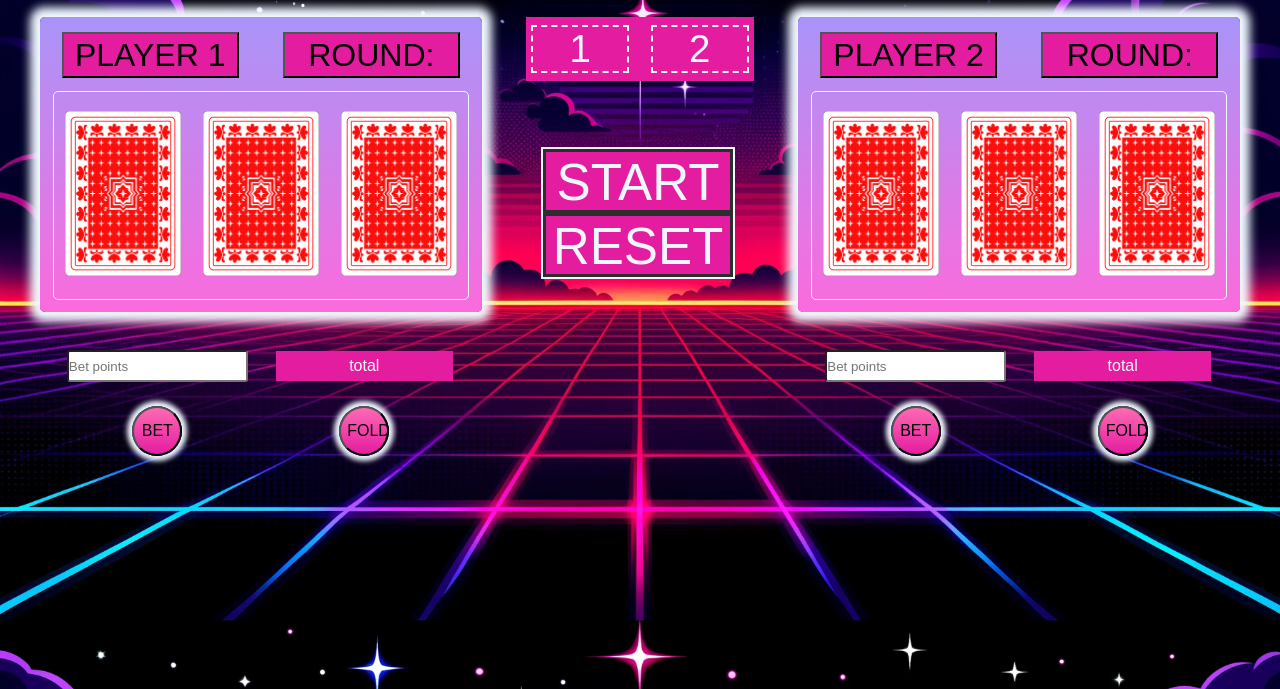
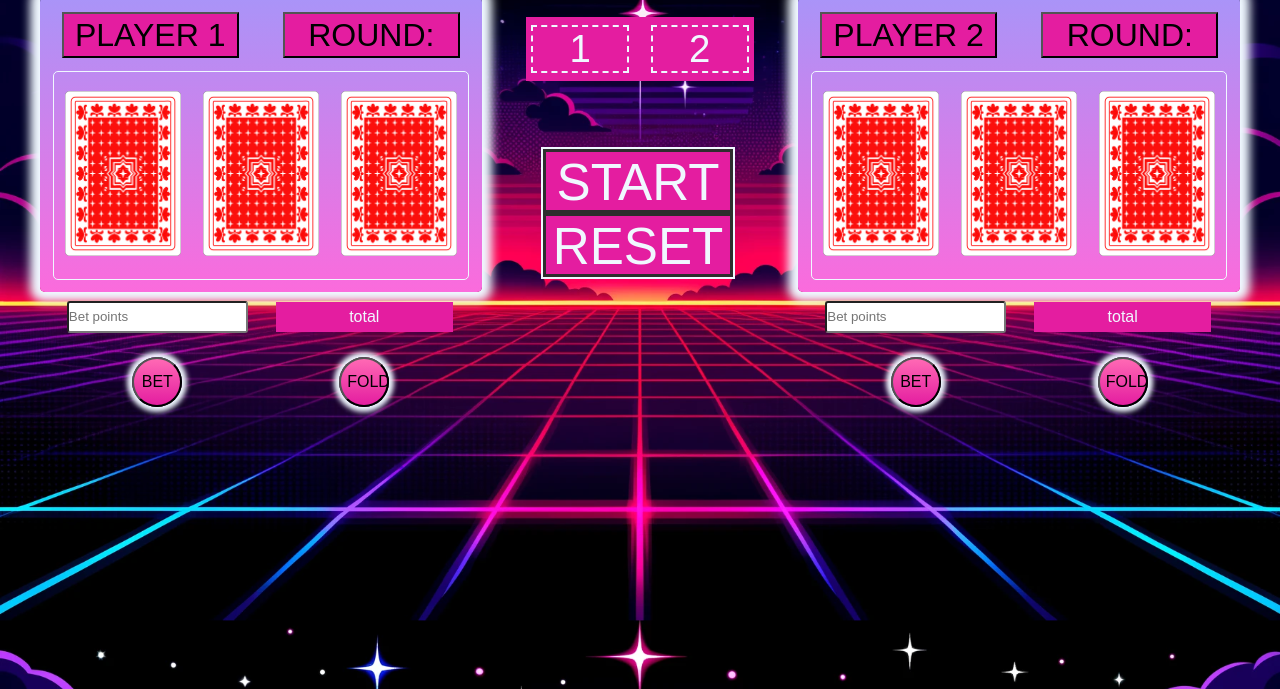
Before and after one commit to lioness0826/javascript-project, a plain HTML site: page index.html in a window 1280 px wide. Shown: the part 111-800 px from the top of the page. Drawn offline with Linux system fonts and the light colour scheme; a web font is replaced by a local one.

Commit message:
change layout

```diff
--- a/index.html
+++ b/index.html
@@ -16,6 +16,7 @@
             <h1>BLUFF&nbsp;&nbsp;POKER</h1>
         </header>
         <main>
+            <div id="container">
                 <div id="field-1">
                     <div id="top-1">
                         <button id="player-1">PLAYER 1</button>
@@ -63,6 +64,8 @@
                         <button id="fold-button-2">FOLD</button>
                     </div>
                 </div>
+            </div>
+
     <script src="script.js"></script>
     </body>
 </html>
--- a/script.js
+++ b/script.js
@@ -362,7 +362,7 @@ let hasPlayerTwoBet = false
 
 //End (Eric)
 
-// start button and
+// start button (Yujie Chen)
 const $ = (selector) => document.querySelector(selector);
 
 function resetPlayer(){
--- a/styles.css
+++ b/styles.css
@@ -1,5 +1,7 @@
 @import url('https://fonts.cdnfonts.com/css/arcade-classic');
 
+/* Yujie Chen
+DELILAH Adams */
 body{text-align: center;
     background-image: url(images/background.webp);
     /* background image is generated from AI */
@@ -50,7 +52,7 @@ position:absolute;
 
 #field-1{
     left: 2.5%;
-    top: 120px;
+    top: 100px;
     background: linear-gradient(to bottom,
     #a994f8,#fb6bdc);
     color: aliceblue;
@@ -61,7 +63,7 @@ position:absolute;
 
 #field-2{
     right:2.5%;
-    top: 120px;
+    top: 100px;
     background: linear-gradient(to bottom,
     #a994f8,#fb6bdc);
     color: aliceblue;
@@ -204,7 +206,7 @@ padding: 10px 0;}
     position: absolute;
     left: 0%;
     right: 0%;
-    top: 110%;
+    top: 100%;
     display: grid;
     grid-template-columns: 40% 40% ;
     grid-template-rows: 50px 50px;
@@ -277,3 +279,8 @@ background-color: #e41da0;}
 #card-field-1 > div:hover, #card-field-2 > div:hover{
     width: 30%;
 }
+
+#container{
+    display: flex;
+    justify-content: center;
+}
```
